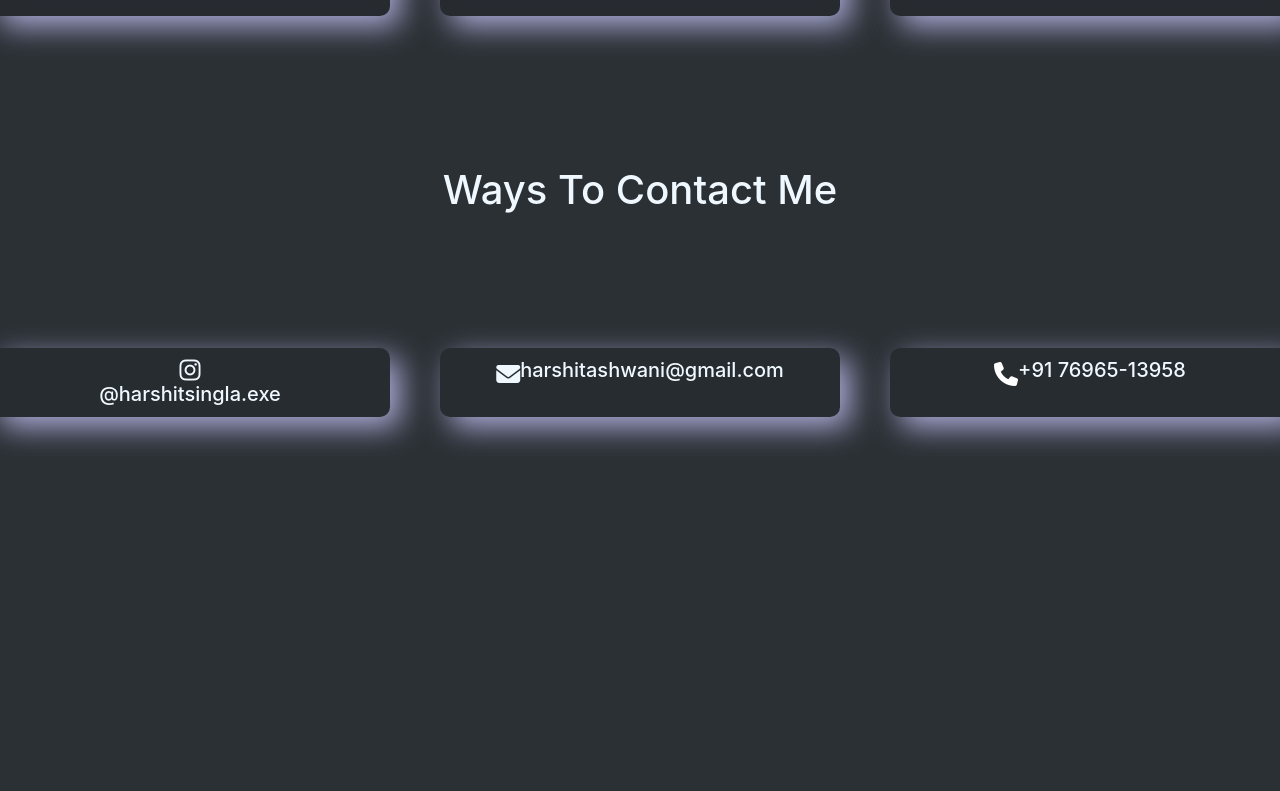
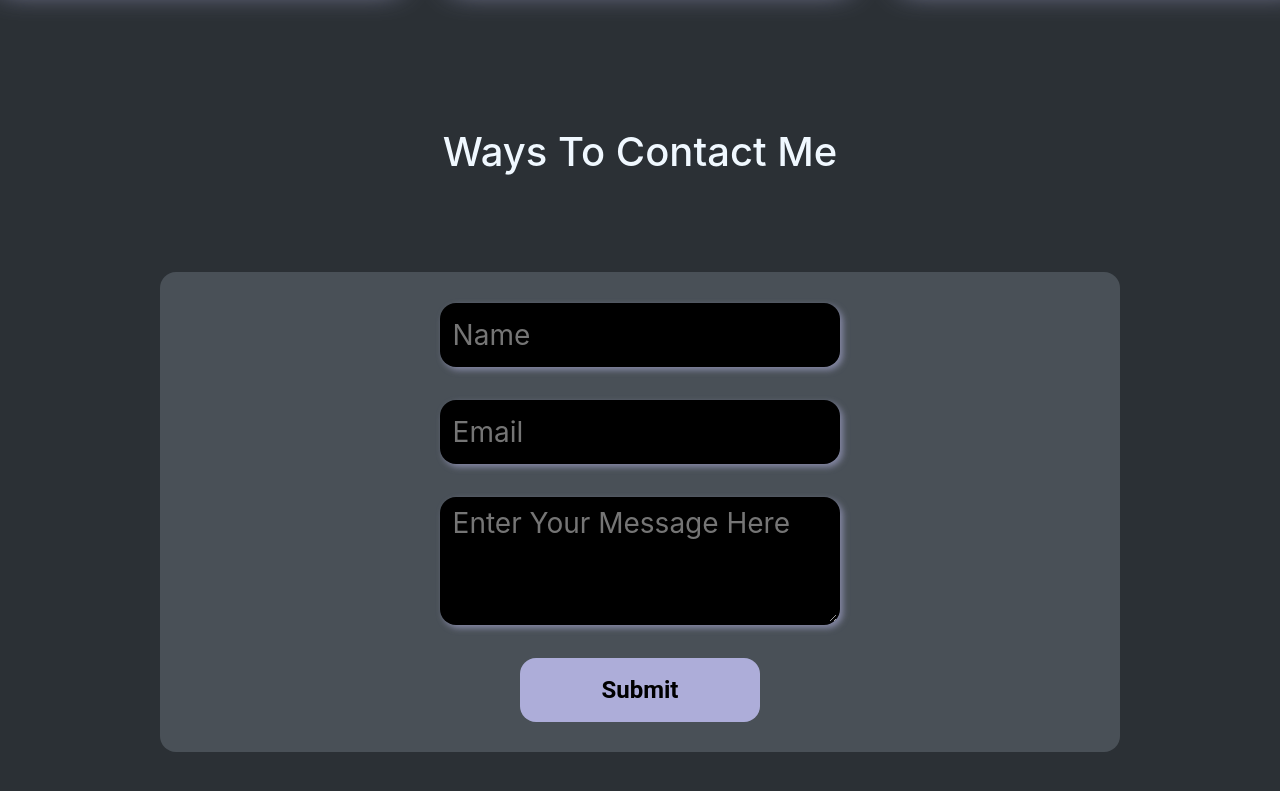
Before and after one commit to Bada-Don/Harshit_Singla_Portfolio, a plain HTML site: page index.html in a window 1280 px wide. Shown: the part 2687-3478 px from the top of the page. Before the commit the page ends 3204 px from the top, so only its background shows below. Drawn offline with nearby package versions, Linux system fonts and the light colour scheme; a web font is replaced by a local one.

Commit message:
Contact Form added

```diff
--- a/Projects.css
+++ b/Projects.css
@@ -50,7 +50,7 @@ body {
 
 .project_heading {
     margin-top: 9.375rem;
-    margin-bottom: 8.375rem;
+    margin-bottom: 6rem;
 }
 
 .project {
--- a/contact.css
+++ b/contact.css
@@ -1,46 +1,64 @@
-.contacts {
+/* Form Styles */
+.allcontacts {
+    width: 60rem;
+    height: 30rem;
+    border-radius: 1rem;
+    margin-bottom: 6rem;
 
-    margin-bottom: 6.25rem;
+    background-color: #495057;
+
     display: flex;
     flex-direction: row;
-    justify-content: space-evenly;
+    justify-content: center;
+    align-items: center;
+}
+#contactform{
+    display: flex;
+    justify-content: center;
+    flex-direction: column;
+    align-items: center;
+}
+#contactform input {
+    width: 25rem;
+    height: 4rem;
+    padding-left: .6rem;
+    padding-right: .6rem;
 
+    font-size: 1.75rem;
+    color: white;
+
+    background-color: #000000;
+    border-radius: 1rem;
+    border: 0.1875rem solid transparent;
+    filter: drop-shadow(.2rem .2rem .2rem rgba(173, 173, 217, 0.6));
 }
 
-.contact {
-    box-shadow: .625rem .625rem 1.875rem #adadd9;
-    display: flex;
-    text-align: center;
-    flex-direction: column;
-    align-items: center;
-    padding-top: 7px;
-    background: rgba(0, 0, 0, 0.087);
-    border-radius: 10px;
-    width: 400px;
-    height: auto;
-    transition: border-color 0.3s ease;
-    border: 3px solid transparent;
-    margin-left: 25px;
-    margin-right: 25px;
+#contactform textarea {
+    width: 25rem;
+    height: 8rem;
+    padding-left: .6rem;
+    padding-right: .6rem;
+
+    font-size: 1.75rem;
+    color: white;
+
+    background-color: #000000;
+    border-radius: 1rem;
+    border: 0.1875rem solid transparent;
+    filter: drop-shadow(.2rem .2rem .2rem rgba(173, 173, 217, 0.6));
 }
 
-.contacts div:hover {
-    border-color: #adadd9;
-
+/* Button Style */
+#contactform button {
+    display: inline-block;
+    width: 15rem;
+    height: 4rem;
+    color: rgb(0, 0, 0);
+    background-color: #adadd9;
+    border: none;
+    border-radius: 1rem;
+    box-shadow: 0px 8px 15px rgba(41, 41, 41, 0);
+    font-family: 'Roboto', sans-serif;
+    font-weight: bold;
+    font-size: 1.5rem;
 }
-
-.contact div {
-    display: flex;
-    align-items: center;
-    justify-content: space-around;
-    width: max-content;
-}
-
-.contact h1 {
-    font-size: 20px;
-}
-
-.contacts a {
-    color: inherit;
-    text-decoration: none;
-}
--- a/index.html
+++ b/index.html
@@ -28,6 +28,7 @@
             <a class="nav_bar" target="_blank" href="#contactme" name="">Contact Me</a>
         </div>
     </div> -->
+
         <div class="nav-profile">
 
             <div class="profil">
@@ -158,12 +159,6 @@
                     showcase programming skills. Users can visit the project website, input credentials, and click 'Log
                     In.' Emphasizing that it does not authenticate users, it serves purely for learning purposes. The
                     tech stack includes HTML, CSS, and JavaScript. Explore and experiment responsibly! 👩‍💻🔒
-
-
-
-
-
-
                 </p>
             </div>
         </div>
@@ -172,30 +167,25 @@
 
         <!-- Contact Me -->
         <h1 class="project_heading">Ways To Contact Me</h1>
-        <div class="contacts">
-            <div class="contact">
-                <div><a href="https://www.instagram.com/harshitsingla.exe/#">
-                    <i class="fa-brands fa-instagram fa-xl"></i><h1>@harshitsingla.exe</h1>
-                    </a></div>
-            </div>
-            <div class="contact">
-                <div>
-                    <i class="fa-solid fa-envelope fa-xl"></i><h1 id="email">harshitashwani@gmail.com</h1>
-                </div>
-            </div>
-            <div class="contact">
-                <div>
-                    <i class="fa-solid fa-phone fa-xl" style="color: #ffffff;"></i><h1>+91 76965-13958</h1>
-                </div>
-            </div>
-            <div></div>
+        <div class="allcontacts">
+            <form action="" id="contactform">
+                <input type="text" placeholder="Name">
+                <hr>
+                <input type="email" placeholder="Email">
+                <hr>
+                <textarea placeholder="Enter Your Message Here"></textarea>
+                <hr>
+                <button id="submit" onclick="sendMessage()">Submit</button>
+
+            </form>
+
         </div>
-    </div>
-    <!-- Footer -->
 
-    <script src="https://unpkg.com/typed.js@2.0.16/dist/typed.umd.js"></script>
-    <script src="./My Porfolio.js"></script>
-    <script src="https://kit.fontawesome.com/6db0ce52a5.js" crossorigin="anonymous"></script>
+        <!-- Footer -->
+
+        <script src="https://unpkg.com/typed.js@2.0.16/dist/typed.umd.js"></script>
+        <script src="./My Porfolio.js"></script>
+        <script src="https://kit.fontawesome.com/6db0ce52a5.js" crossorigin="anonymous"></script>
 </body>
 
 </html>
```
Also changed, not shown: Contact Illustration.png (added).
